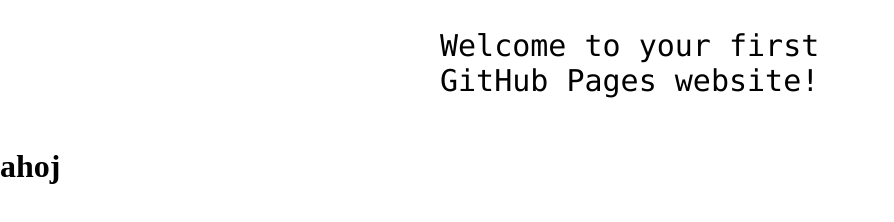
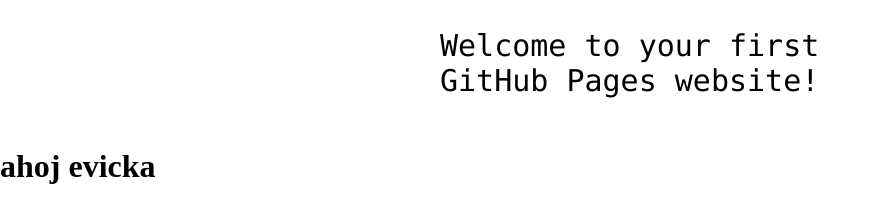
Before and after one commit to stankobelan/hello-world, a plain HTML site: page index.html in a window 1280 px wide. Shown: the part 360-582 px from the top of the page, without its empty margins (0-894 px from the left). Drawn offline with Linux system fonts and the light colour scheme.

Commit message:
Update index.html
pokus fetch

```diff
--- a/index.html
+++ b/index.html
@@ -14,7 +14,7 @@
 <!-- Change this code here by copy and pasting your template on line 15 -->
 <p>Welcome to your first GitHub Pages website!</p>
 
-<h1> ahoj </h1>
+<h1> ahoj evicka </h1>
 
 </body>
 </html>
```
